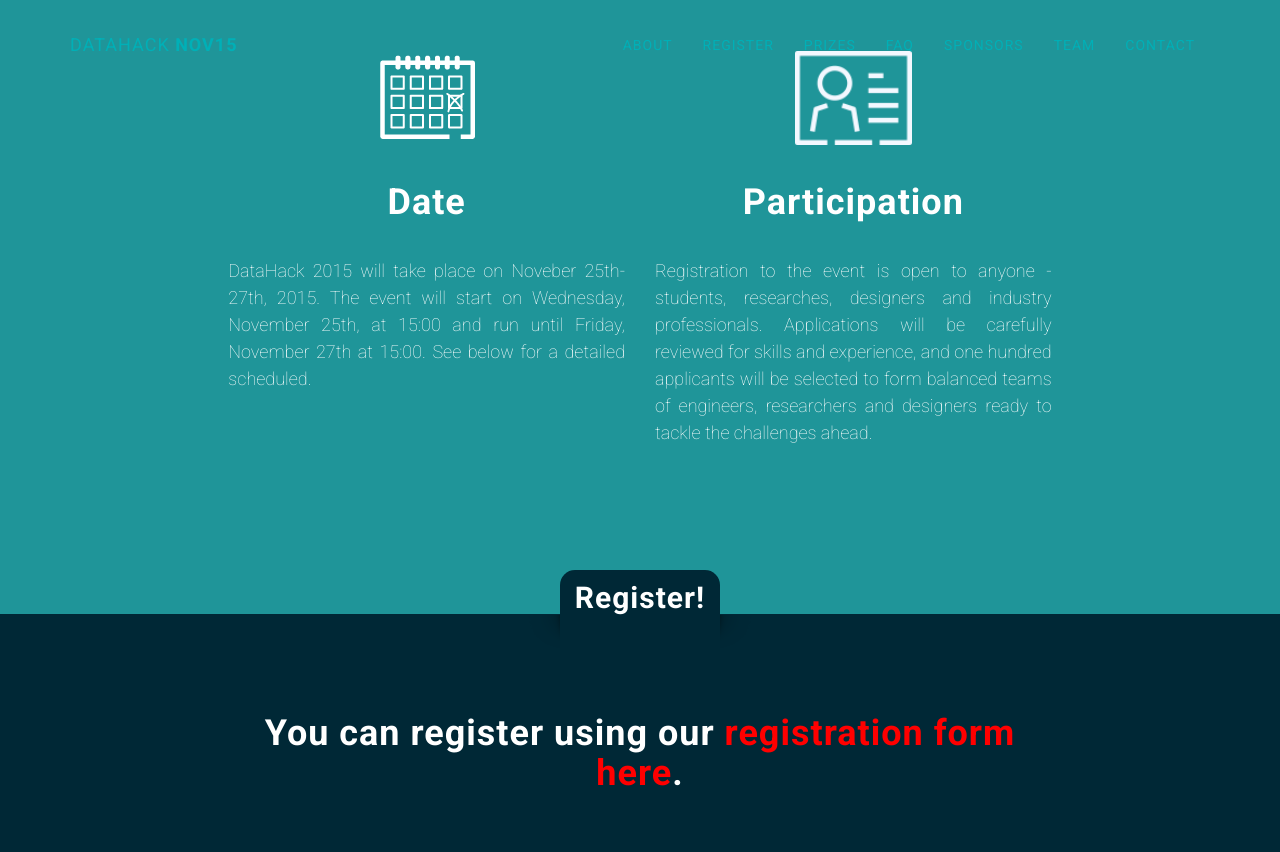
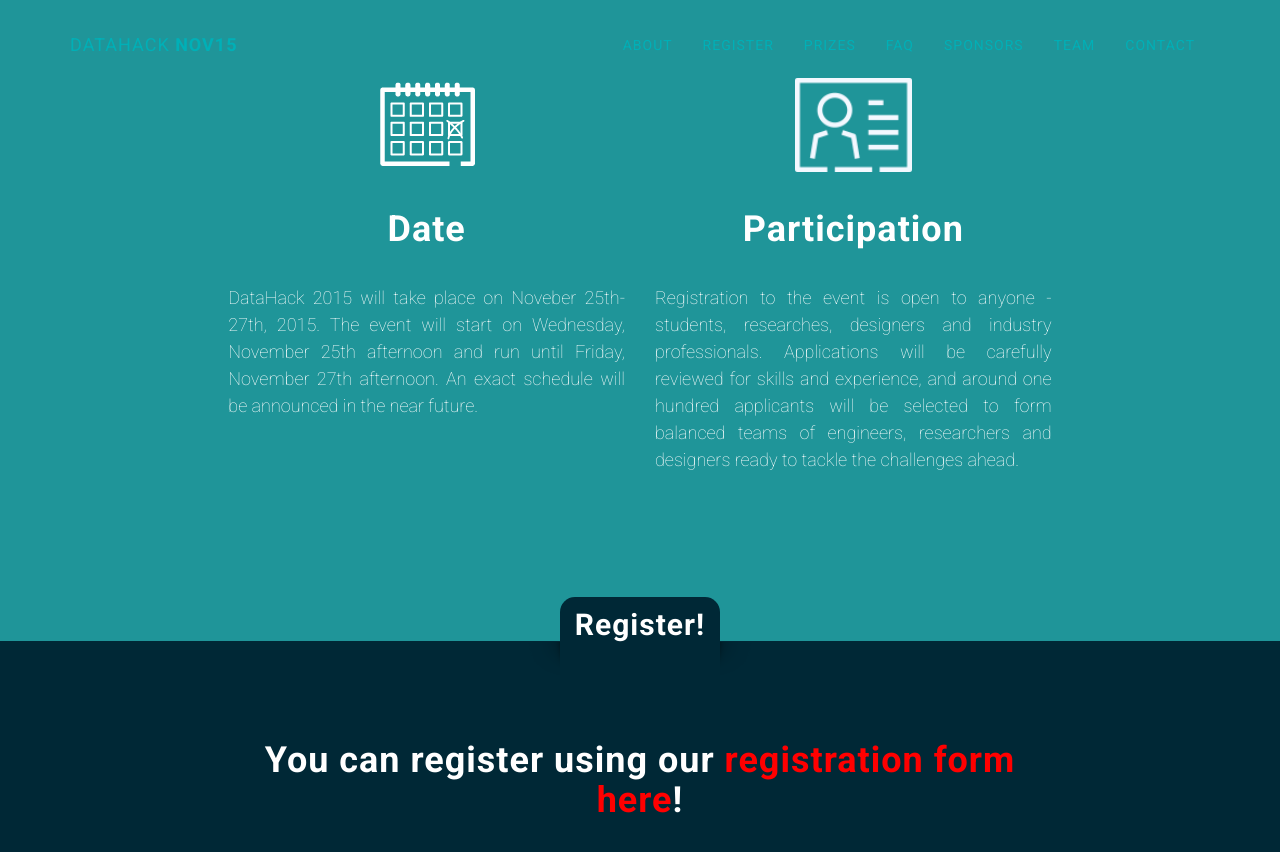
Before and after one commit to ido-staging/datahacksweb, a Jekyll site: the page built from index.html, in a window 1280 px wide and 900 px high, scrolled down 1997 px. Shown: the top 852 px of the window. Built offline with Jekyll 4.4.1, drawn with Linux system fonts in a browser that asks for light colours; some of the changed text lies outside the part shown.

Commit message:
inbar fixes 1

```diff
--- a/_includes/about.html
+++ b/_includes/about.html
@@ -64,7 +64,7 @@
                 <h1 class="about-title" align="center">Date</h1>
                 <div class="left-text-column ">
                 <p align="justify">
-                DataHack 2015 will take place on Noveber 25th-27th, 2015. The event will start on Wednesday, November 25th, at 15:00 and run until Friday, November 27th at 15:00.  See below for a detailed scheduled.
+                DataHack 2015 will take place on Noveber 25th-27th, 2015. The event will start on Wednesday, November 25th afternoon and run until Friday, November 27th afternoon.  An exact schedule will be announced in the near future.
                 </p>
                 </div>
             </div>
@@ -73,7 +73,7 @@
                 <h1 class="about-title" align="center">Participation</h1>
                 <div class="middle-text-column">
                 <p align="justify">
-                Registration to the event is open to anyone - students, researches, designers and industry professionals. Applications will be carefully reviewed for skills and experience, and one hundred applicants will be selected to form balanced teams of engineers, researchers and designers ready to tackle the challenges ahead.
+                Registration to the event is open to anyone - students, researches, designers and industry professionals. Applications will be carefully reviewed for skills and experience, and around one hundred applicants will be selected to form balanced teams of engineers, researchers and designers ready to tackle the challenges ahead.
                 </p>
                 </div>
             <div class="col-md-2">
--- a/_includes/register.html
+++ b/_includes/register.html
@@ -12,7 +12,7 @@
         <div class="col-md-2">
         </div>
         <div class="col-md-8 text-light">
-            <h1 class="about-title" align="center">You can register using our <a href="https://form.jotform.me/52922333542451" style="color:red">registration form here</a>.</h1>
+            <h1 class="about-title" align="center">You can register using our <a href="https://form.jotform.me/52922333542451" style="color:red">registration form here</a>!</h1>
             <!--
             <script type="text/javascript" src="http://form.jotform.me/jsform/52911416710448"></script> -->
             <br><br><br><br><br>
--- a/_includes/sponsors.html
+++ b/_includes/sponsors.html
@@ -53,6 +53,13 @@
         <div class="col-md-4">
         </div>
     </div>
+    <div class="row">
+        <div class="col-md-2"></div>
+        <div class="text-center col-md-8">
+          <hr class="divider" style="border-color: #CCCCCC;"/>
+        </div>
+        <div class="col-md-2"></div>
+    </div>
     <div class="row" align="justify">
         <div class="col-md-3">
         </div>
```
Also changed, not shown: other parts of _includes/about.html (+1 -1 lines).
